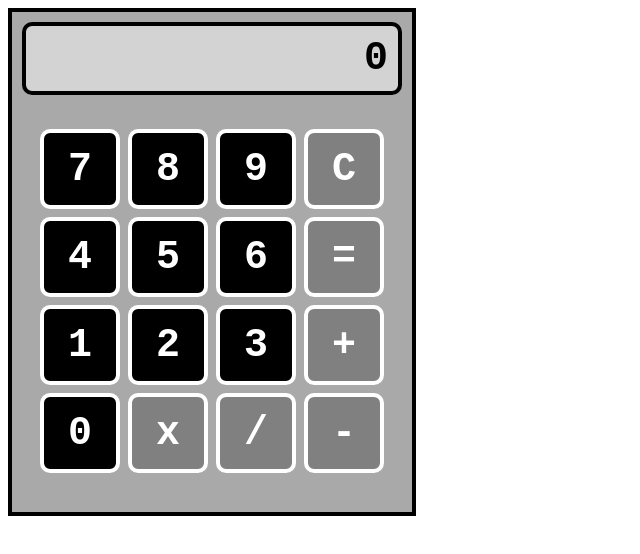
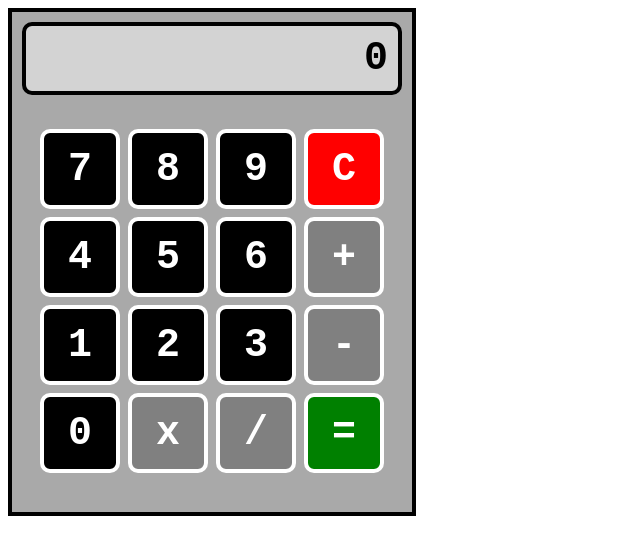
Before and after one commit to prospero-apps/calculator, a plain HTML site: page index.html in a window 1280 px wide. Shown: the whole page, without its empty margins (0-640 px from the left). Drawn offline with Linux system fonts and the light colour scheme.

Commit message:
Style the clear and equals buttons

```diff
--- a/index.html
+++ b/index.html
@@ -16,25 +16,25 @@
                 <button id="b7" class="num">7</button>
                 <button id="b8" class="num">8</button>
                 <button id="b9" class="num">9</button>
-                <button id="bC" class="func">C</button>
+                <button id="bC" class="clear">C</button>
             </div>
             <div class="row">
                 <button id="b4" class="num">4</button>
                 <button id="b5" class="num">5</button>
                 <button id="b6" class="num">6</button>
-                <button id="b=" class="func">=</button>
+                <button id="b+" class="func">+</button>
             </div>
             <div class="row">
                 <button id="b1" class="num">1</button>
                 <button id="b2" class="num">2</button>
                 <button id="b3" class="num">3</button>
-                <button id="b+" class="func">+</button>
+                <button id="b-" class="func">-</button>
             </div>
             <div class="row">
                 <button id="b0" class="num">0</button>
                 <button id="bx" class="func">x</button>
                 <button id="b/" class="func">/</button>
-                <button id="b-" class="func">-</button>
+                <button id="b=" class="equals">=</button>
             </div>
         </div>
     </div>
--- a/style.css
+++ b/style.css
@@ -48,3 +48,11 @@ button.num {
 button.func {
     background-color: gray;
 }
+
+button.clear {
+    background-color: red;
+}
+
+button.equals {
+    background-color: green;
+}
```
